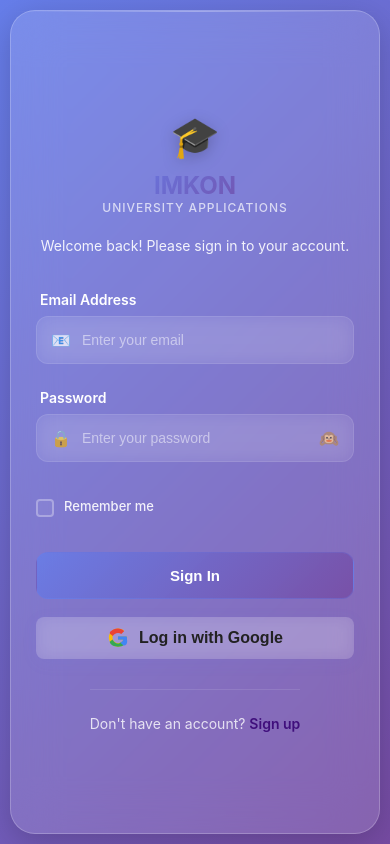
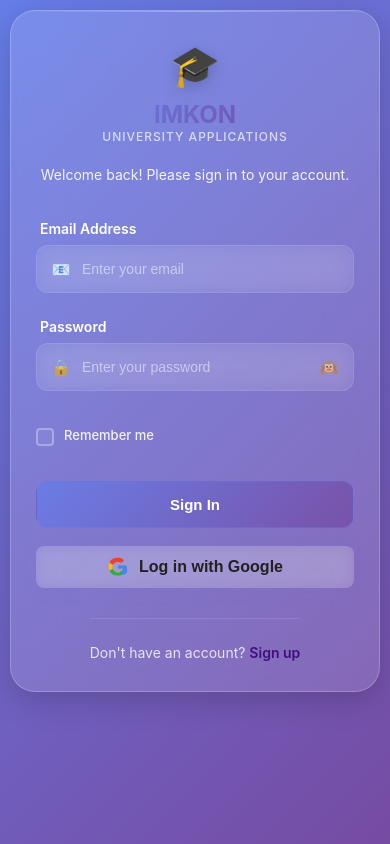
Before and after one commit to aikkku/imkon, a React (Create React App) app: page / in a window 390 px wide. Built offline with nearby package versions, Linux system fonts and the light colour scheme.

Commit message:
fix of login

```diff
--- a/src/components/Login.css
+++ b/src/components/Login.css
@@ -329,7 +329,7 @@
 @media (max-width: 480px) {
   .login-card {
     width: calc(100vw - 20px);
-    height: calc(100vh - 20px);
+    /* height: calc(100vh - 20px); */
     padding: 30px 25px;
     margin: 10px;
     margin-bottom: 100px;
```
